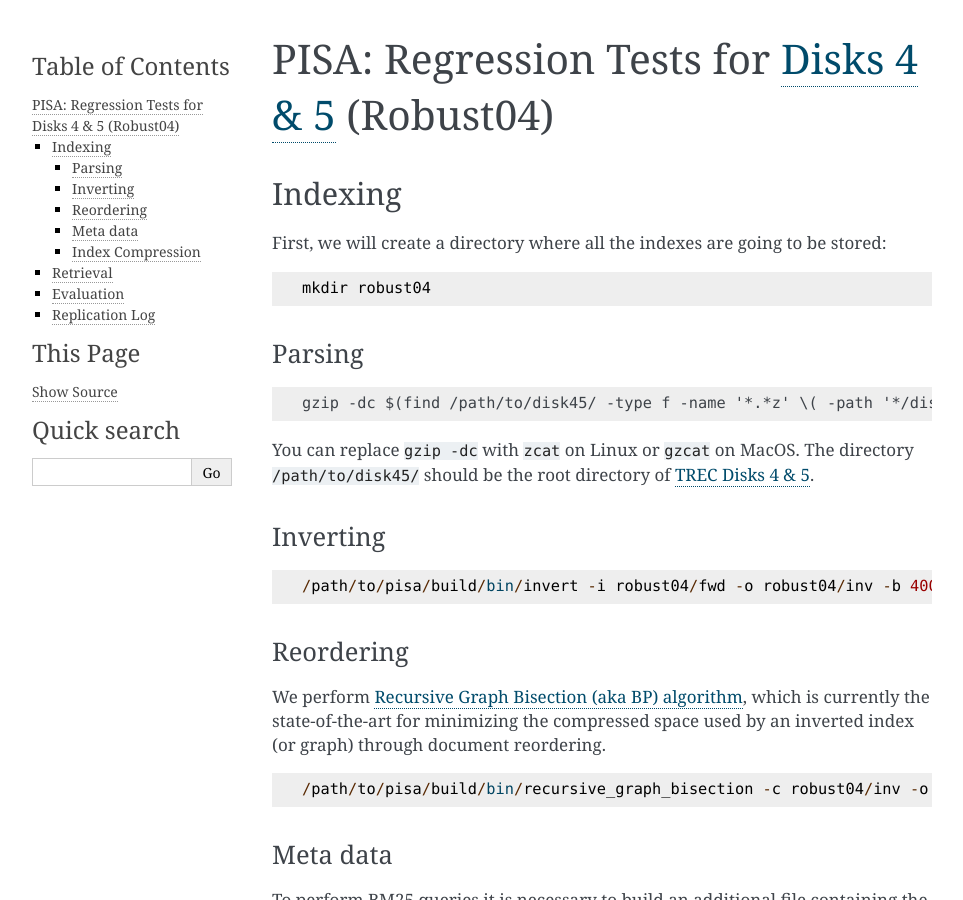
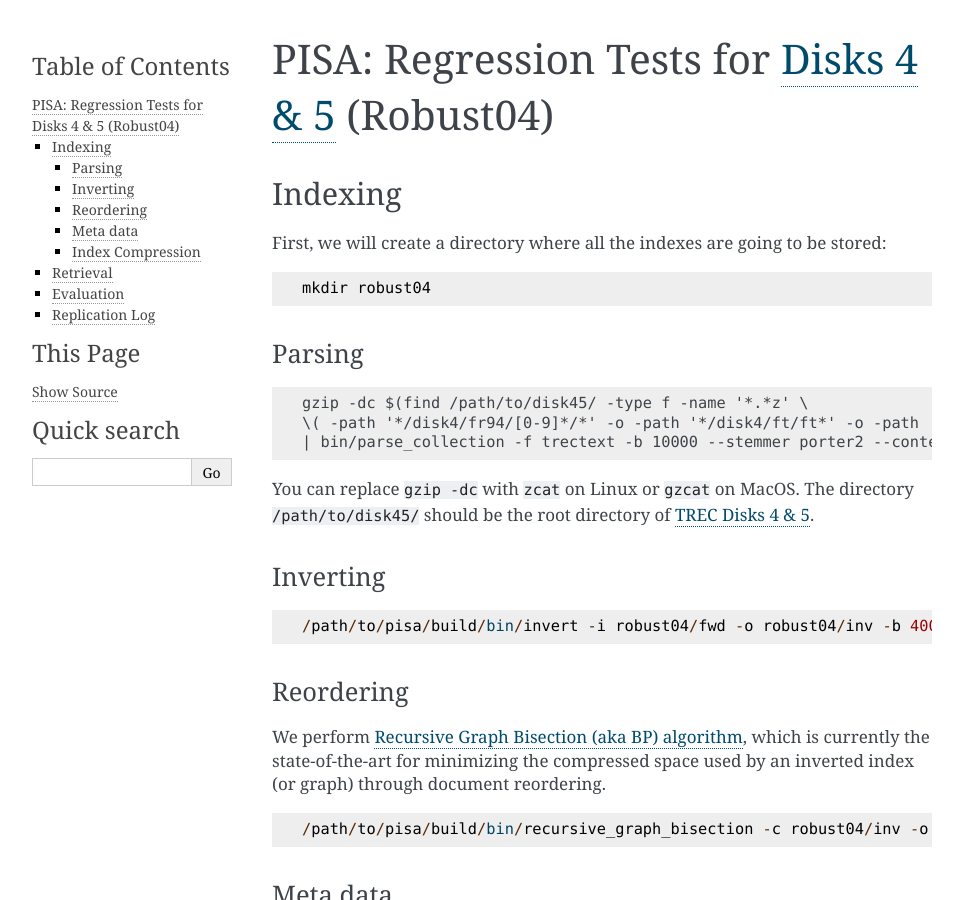
Before and after one commit to pisa-engine/pisa, a Sphinx documentation site: the page built from docs/source/experiments/regression-robust04.md, in a window 1280 px wide and 900 px high. Shown: the whole window, without its empty margins (148-1111 px from the left). Built offline with Sphinx 7.4.7, drawn with Linux system fonts in a browser that asks for light colours.

````diff
--- a/docs/source/experiments/regression-robust04.md
+++ b/docs/source/experiments/regression-robust04.md
@@ -11,7 +11,9 @@ mkdir robust04
 ### Parsing
 
 ```
-gzip -dc $(find /path/to/disk45/ -type f -name '*.*z' \( -path '*/disk4/fr94/[0-9]*/*' -o -path '*/disk4/ft/ft*' -o -path '*/disk5/fbis/fb*' -o -path '*/disk5/latimes/la*' \)) | bin/parse_collection -f trectext -b 10000 --stemmer porter2 --content-parser html -o robust04/fwd
+gzip -dc $(find /path/to/disk45/ -type f -name '*.*z' \
+\( -path '*/disk4/fr94/[0-9]*/*' -o -path '*/disk4/ft/ft*' -o -path '*/disk5/fbis/fb*' -o -path '*/disk5/latimes/la*' \)) \
+| bin/parse_collection -f trectext -b 10000 --stemmer porter2 --content-parser html -o robust04/fwd
 ```
 
 You can replace `gzip -dc` with `zcat` on Linux or `gzcat` on MacOS.
````
